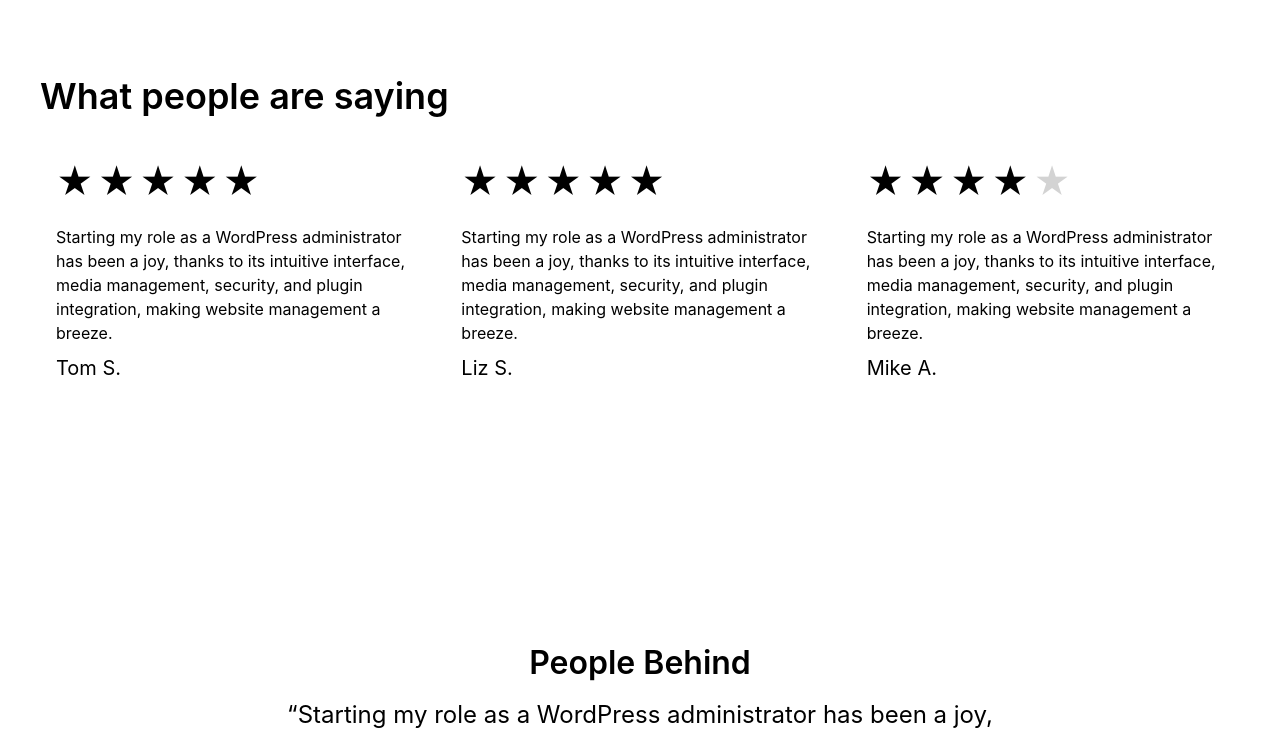
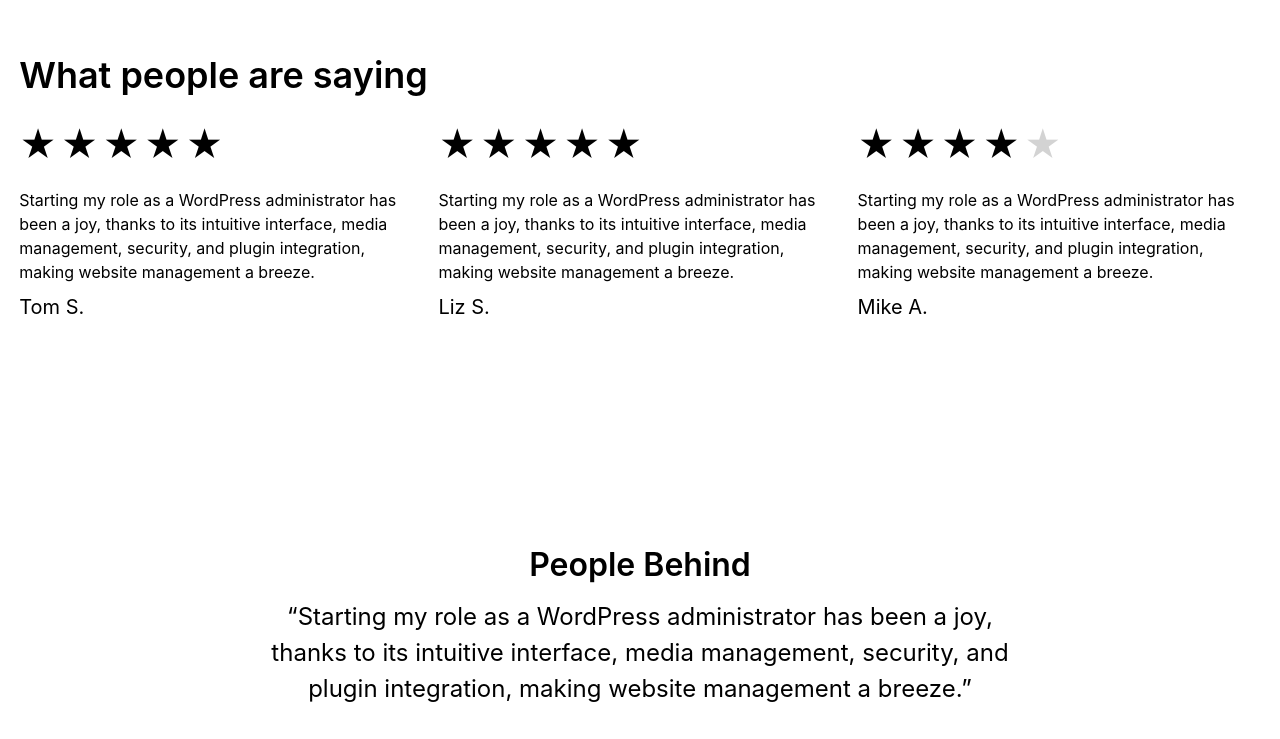
Before and after one commit to MeteoraXD/DvorakWebsite, a React (Vite) app: page / in a window 1280 px wide. Shown: the part 7393-8132 px from the top of the page. Built offline with nearby package versions, Linux system fonts and the light colour scheme.

Commit message:
mobile responsive done for few section

```diff
--- a/src/Pages/KnowServiceBetter/style.styled.ts
+++ b/src/Pages/KnowServiceBetter/style.styled.ts
@@ -6,34 +6,31 @@ const StyledMainDiv = styled.div`
  gap: 100px;
  padding: 40px;
  margin: 300px 0;
- @media (max-width: 768px) {
+
+ @media (max-width: 900px) {
   flex-direction: column;
-  gap: 50px;
-
+  gap: 20px;
  }
-
 `;
 
 const StyledTitleDiv = styled.div`
  font-weight: 600;
  font-size: 54px;
  white-space: nowrap;
+
  @media (max-width: 768px) {
   font-size: 6vw;
   margin-bottom: 0;
-
-
  }
 `;
 
-const TextButtonContainer = styled.div`
-
-`;
+const TextButtonContainer = styled.div``;
 
 const TextContainer = styled.div`
  font-size: 16px;
  line-height: 1.5;
-    text-align: justify`;
+ text-align: justify;
+`;
 
 const StyledButton = styled.button`
  height: 60px;
@@ -45,5 +42,4 @@ const StyledButton = styled.button`
  background: black;
 `;
 
-
 export { StyledMainDiv, StyledTitleDiv, TextButtonContainer, TextContainer , StyledButton};
--- a/src/Pages/ReviewSection/Review.styled.ts
+++ b/src/Pages/ReviewSection/Review.styled.ts
@@ -8,7 +8,7 @@ interface StarProps {
   display: flex;
   flex-direction: column;
   align-items: flex-start;
-  padding: 40px;
+  padding: 1.2rem;
 `;
 
  const Title = styled.h2`
@@ -19,16 +19,20 @@ interface StarProps {
 
  const ReviewContainer = styled.div`
   width: 100%;
-  //max-width: 800px;
   display: flex;
   flex-direction: row;
-     text-align: justify-all;
+  text-align: justify-all;
   gap: 1rem;
+
+
+  @media (max-width: 800px) {
+   flex-direction: column;
+
+  }
 `;
 
  const Review = styled.div`
   background: none;
-  padding: 1rem;
   border-radius: 4px;
 `;
 
--- a/src/Pages/TeamSection/Team.styled.ts
+++ b/src/Pages/TeamSection/Team.styled.ts
@@ -27,6 +27,10 @@ const TeamCardDiv = styled.div`
     flex-wrap: wrap;
     justify-content: space-between;
     gap: 20px;
+@media (max-width: 850px) {
+    flex-direction: column;
+    align-items: center;
+}
 `;
 
 const MemberDiv = styled.div`
```
Lines whose indentation alone changed are shown as unchanged.
